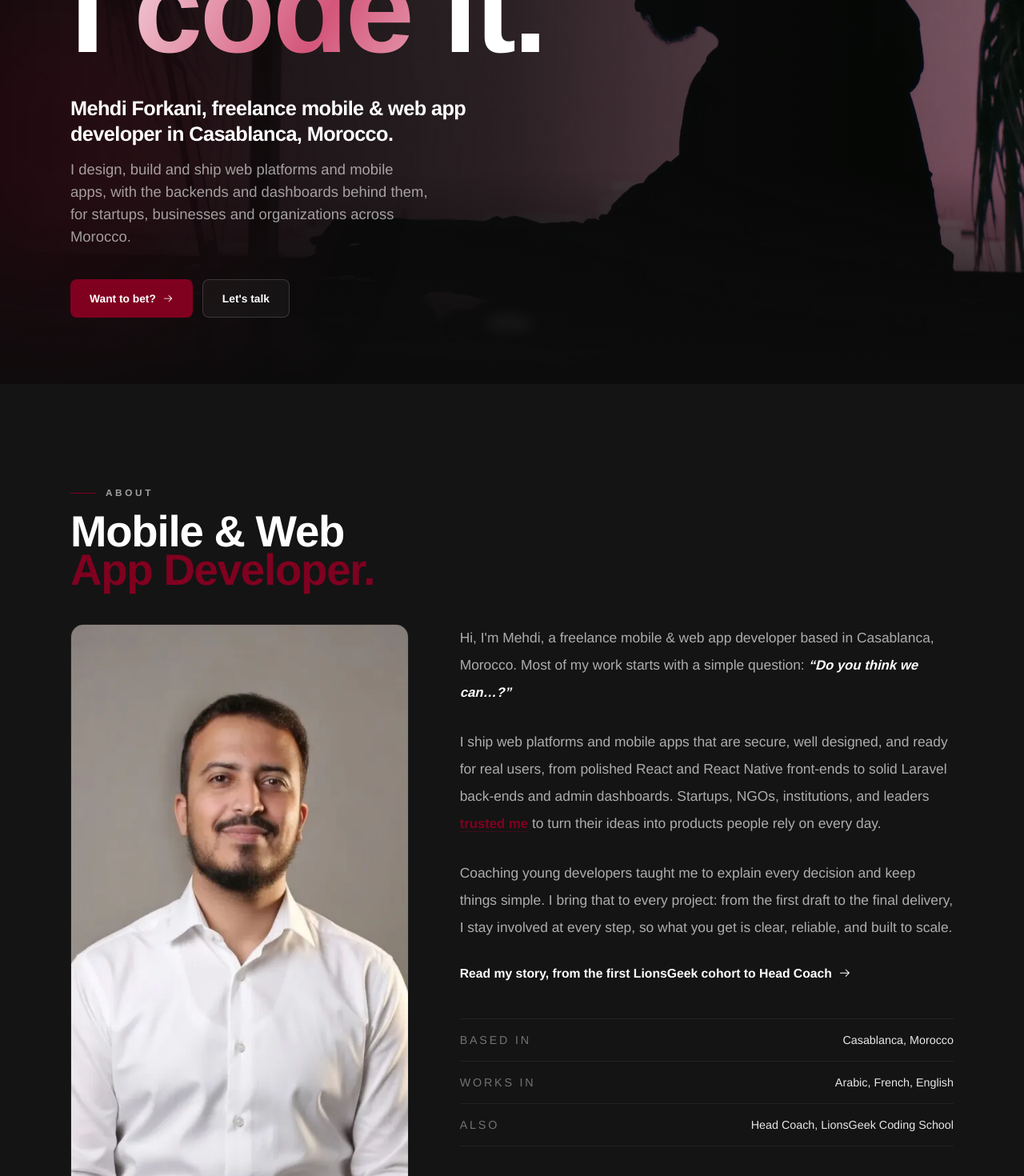
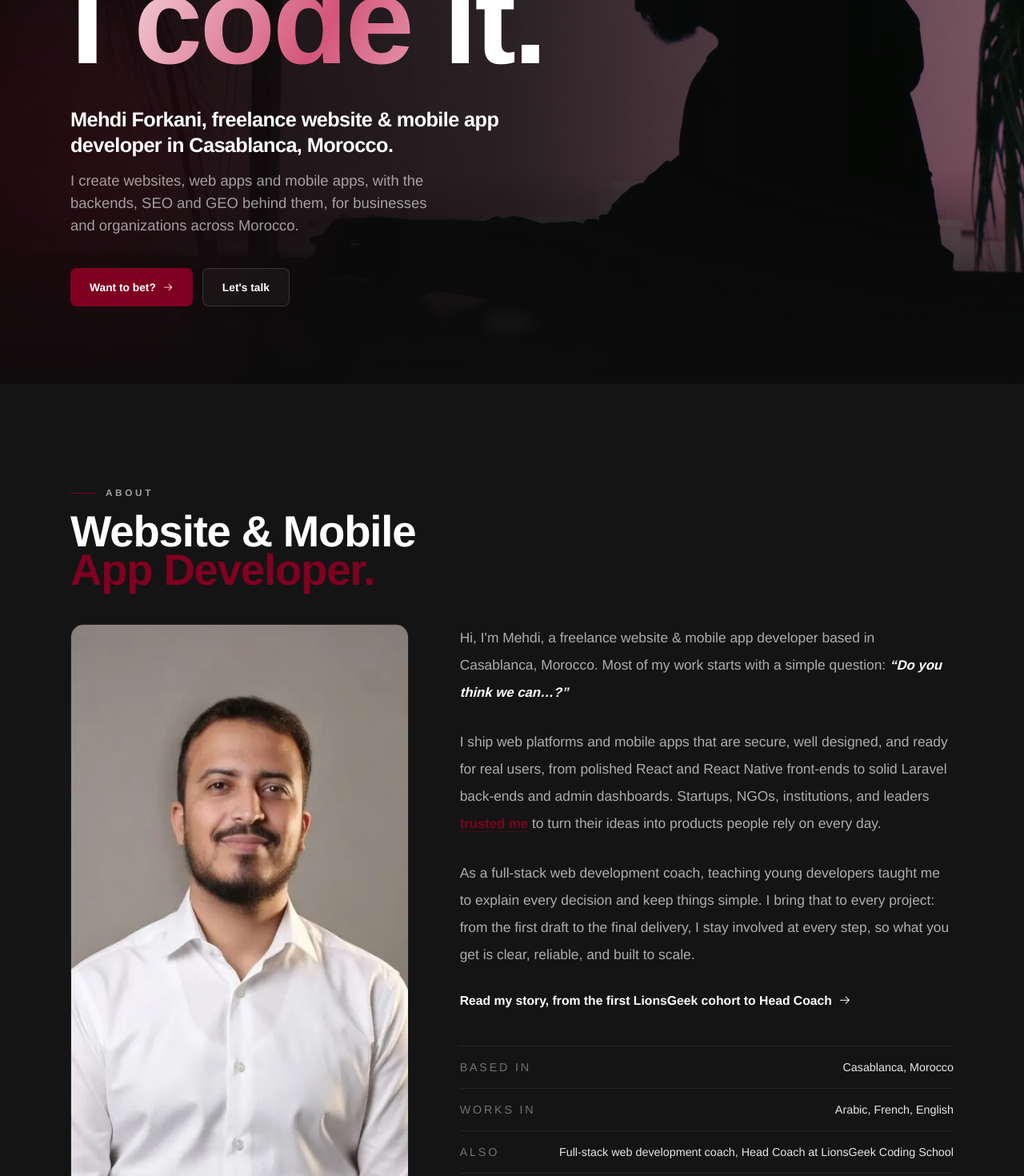
Before and after one commit to forkanimahdi/portfolio, a React (Vite) app: page / in a window 1280 px wide. Shown: the part 320-1790 px from the top of the page at 80% size. Built offline with nearby package versions, Linux system fonts and the light colour scheme; no server answers.

Commit message:
feat: update profile and SEO metadata to reflect enhanced services, improve descriptions, and emphasize full-stack development coaching

```diff
--- a/index.html
+++ b/index.html
@@ -38,7 +38,7 @@
          Replaced at build time by scripts/prerender.js (data lives in src/seo). -->
     <!-- seo:start -->
     <title>Mehdi Forkani | Freelance Mobile &amp; Web App Developer in Casablanca, Morocco</title>
-    <meta name="description" content="Freelance mobile and web app developer in Casablanca, working with clients across Morocco. I build web platforms, mobile apps, backends and dashboards with Laravel, React and React Native." />
+    <meta name="description" content="Freelance developer in Casablanca creating websites, web apps and mobile apps for businesses across Morocco, with SEO and GEO built in. Also a full-stack web development coach." />
     <!-- seo:end -->
     <meta name="author" content="Mehdi Forkani" />
     <meta name="theme-color" content="#0c0c0c" />
--- a/src/data/about.js
+++ b/src/data/about.js
@@ -1,5 +1,5 @@
 export const aboutSeo = {
-  title: "About Mehdi Forkani | Mobile & Web App Developer in Casablanca",
+  title: "About Mehdi Forkani | Website & Mobile App Developer in Casablanca",
   description:
     "How Mehdi Forkani went from the first LionsGeek Coding School cohort to Head Coach and project manager, and how he works with clients as a freelance developer.",
   path: "/about",
@@ -61,7 +61,7 @@ export const faqs = [
   {
     question: "Who is Mehdi Forkani?",
     answer:
-      "Mehdi Forkani is a freelance mobile and web app developer based in Casablanca, Morocco. He builds web platforms, mobile apps, backends and admin dashboards with Laravel, Inertia.js, React and React Native. He learned to code in the first cohort of the LionsGeek Coding School, became its Head Coach, and leads digital projects as project manager at LionsGeek PRO.",
+      "Mehdi Forkani is a freelance website and mobile app developer based in Casablanca, Morocco. He creates websites, web apps, platforms and mobile apps, with their backends and admin dashboards, using Laravel, Inertia.js, React and React Native, and he handles SEO and GEO for his clients. He is also a full-stack web development coach. He learned to code in the first cohort of the LionsGeek Coding School, became its Head Coach, and leads digital projects as project manager at LionsGeek PRO.",
   },
   {
     question: "Are you available for freelance projects?",
@@ -77,6 +77,36 @@ export const faqs = [
     question: "Do you work with clients outside Morocco?",
     answer:
       "Yes, remotely. I'm used to async collaboration, regular demos and clear written updates, and Morocco's time zone overlaps well with Europe and Africa, and partly with the Middle East and the US East Coast.",
+  },
+  {
+    question: "Can you create a website for my business in Casablanca or elsewhere in Morocco?",
+    answer:
+      "Yes. I create websites for businesses, associations and institutions across Morocco: company and institutional sites, portfolios, online stores and multilingual sites in French, Arabic and English. I handle the design, development, hosting and launch, with SEO built in so the site can be found on Google, then maintenance after launch.",
+  },
+  {
+    question: "Can you develop a mobile app for iOS and Android?",
+    answer:
+      "Yes. I develop cross-platform mobile apps with React Native, so one app runs on both iOS and Android, together with the backend and admin dashboard behind it. I also publish the app on the App Store and Google Play. Examples include Casatourat, a heritage app for Casablanca, and the YES Africa summit app.",
+  },
+  {
+    question: "Can you build a custom web app or platform?",
+    answer:
+      "Yes. I build custom web apps and platforms with Laravel, Inertia.js and React: e-learning platforms, online admissions, booking and management systems, award and jury platforms, e-commerce and admin dashboards, with roles and permissions for each type of user.",
+  },
+  {
+    question: "How do I get a website or mobile app made for my business?",
+    answer:
+      "Start by writing down who it's for, what it must do, and your deadline and budget. Then find a developer who has shipped similar projects and can show them. With me, the process is simple: we talk it through on a call, I send a scope, timeline and price, I build in milestones with a demo at each one, then I handle the launch, hosting or store publishing, and maintenance.",
+  },
+  {
+    question: "Do you offer SEO and GEO?",
+    answer:
+      "Yes. SEO helps your site rank on Google: fast pages, clean meta tags, structured data, sitemaps, multilingual SEO and Search Console setup. GEO (Generative Engine Optimization) helps AI assistants such as ChatGPT, Claude, Gemini, Perplexity and Google AI Overviews understand your business and recommend it. This website is an example: it scores 99+ in every Lighthouse category and ships structured data, an llms.txt file and IndexNow.",
+  },
+  {
+    question: "Are you also a web development coach?",
+    answer:
+      "Yes. I'm a full-stack web development coach: Head Coach of the LionsGeek Coding School in Casablanca, where I train each cohort from their first line of code (HTML, CSS, JavaScript) to full-stack platforms with React and Laravel. Teaching every day is also why I explain my technical decisions clearly to clients.",
   },
   {
     question: "What kind of apps do you build?",
@@ -106,7 +136,7 @@ export const faqs = [
   {
     question: "Do you work in French and Arabic?",
     answer:
-      "Yes, I work in Arabic (Darija), French and English. En français : je suis développeur web et mobile freelance au Maroc, basé à Casablanca, et je crée des applications web et mobiles sur mesure pour les entreprises, les startups et les associations, au Maroc et à l'international.",
+      "Yes, I work in Arabic (Darija), French and English. En français : je suis développeur web et mobile freelance au Maroc, basé à Casablanca, et je m'occupe de la création de sites web, du développement d'applications web et mobiles (iOS et Android), du SEO et du GEO pour les entreprises, les startups et les associations, au Maroc et à l'international.",
   },
   {
     question: "How can I hire you?",
--- a/src/data/contact.js
+++ b/src/data/contact.js
@@ -1,5 +1,5 @@
 export const contactSeo = {
-  title: "Contact Mehdi Forkani | Hire a Mobile & Web App Developer",
+  title: "Contact Mehdi Forkani | Hire a Website & Mobile App Developer",
   description:
     "Tell Mehdi Forkani about your web platform or mobile app project. Freelance developer based in Casablanca, Morocco, working in Arabic, French and English.",
   path: "/contact",
--- a/src/data/profile.js
+++ b/src/data/profile.js
@@ -5,14 +5,22 @@ export const WEBSITE_ID = `${SITE_URL}/#website`;
 export const profile = {
   name: "Mehdi Forkani",
   alternateNames: ["Forkani Mehdi", "Mahdi Forkani", "forkanimahdi", "مهدي الفرقاني"],
-  jobTitle: "Freelance Mobile & Web App Developer",
+  jobTitle: "Freelance Website & Mobile App Developer",
   city: "Casablanca",
   region: "Casablanca-Settat",
   country: "Morocco",
   countryCode: "MA",
   email: "forkanimahdi@gmail.com",
   summary:
-    "Mehdi Forkani is a freelance mobile and web app developer based in Casablanca, Morocco, working with clients across Morocco and remotely. He designs, builds and ships web platforms and mobile apps, including the backends and admin dashboards behind them, for startups, businesses, NGOs and institutions.",
+    "Mehdi Forkani is a freelance full-stack developer based in Casablanca, Morocco, working with clients across Morocco and remotely. He creates websites, web apps, platforms and mobile apps for iOS and Android, including the backends and admin dashboards behind them, for businesses, startups, NGOs and institutions. He also handles SEO and GEO (Generative Engine Optimization), so his clients are found on Google and recommended by AI assistants. He is a full-stack web development coach: Head Coach of the LionsGeek Coding School in Casablanca.",
+  services: [
+    { name: "Website creation", description: "Business websites, institutional sites and portfolios, designed, built, hosted and maintained." },
+    { name: "Web app and platform development", description: "Custom web apps, platforms and admin dashboards with Laravel, Inertia.js and React." },
+    { name: "Mobile app development", description: "Cross-platform iOS and Android apps with React Native, published on the App Store and Google Play." },
+    { name: "E-commerce development", description: "Online stores with product, order and inventory management." },
+    { name: "SEO", description: "Technical SEO, Core Web Vitals, structured data, multilingual SEO and Google Search Console setup." },
+    { name: "GEO (Generative Engine Optimization)", description: "Visibility in AI assistants such as ChatGPT, Claude, Gemini, Perplexity and Google AI Overviews." },
+  ],
   languages: [
     { code: "ar", name: "Arabic" },
     { code: "fr", name: "French" },
@@ -31,7 +39,7 @@ export const DEFAULT_SOCIAL_IMAGE = {
   url: `${SITE_URL}/og/mehdi-forkani.jpg`,
   width: 1200,
   height: 630,
-  alt: "Mehdi Forkani, freelance mobile and web app developer in Casablanca, Morocco",
+  alt: "Mehdi Forkani, freelance website and mobile app developer in Casablanca, Morocco",
 };
 
 export const personJsonLd = {
@@ -55,18 +63,44 @@ export const personJsonLd = {
     { "@type": "City", name: profile.city },
     { "@type": "Country", name: profile.country },
   ],
-  hasOccupation: {
-    "@type": "Occupation",
-    name: "Mobile and web app developer",
-    occupationLocation: [
-      { "@type": "City", name: profile.city },
-      { "@type": "Country", name: profile.country },
-    ],
-    skills: profile.stack.filter((tech) => tech !== "Git").join(", "),
+  hasOccupation: [
+    {
+      "@type": "Occupation",
+      name: "Website, web app and mobile app developer",
+      occupationLocation: [
+        { "@type": "City", name: profile.city },
+        { "@type": "Country", name: profile.country },
+      ],
+      skills: [...profile.stack.filter((tech) => tech !== "Git"), "SEO", "GEO"].join(", "),
+    },
+    {
+      "@type": "Occupation",
+      name: "Full-stack web development coach",
+      occupationLocation: { "@type": "City", name: profile.city },
+      description: "Head Coach of the LionsGeek Coding School in Casablanca, training cohorts from their first line of code to full-stack platforms.",
+    },
+  ],
+  makesOffer: {
+    "@type": "OfferCatalog",
+    name: "Freelance development services",
+    itemListElement: profile.services.map((service) => ({
+      "@type": "Offer",
+      itemOffered: {
+        "@type": "Service",
+        name: service.name,
+        description: service.description,
+        areaServed: [
+          { "@type": "City", name: profile.city },
+          { "@type": "Country", name: profile.country },
+        ],
+      },
+    })),
   },
   knowsAbout: [
+    "Website creation",
     "Mobile app development",
     "Web application development",
+    "Full-stack web development coaching",
     "Admin dashboards",
     "Backend development",
     "Search engine optimization",
--- a/src/pages/home/components/about.jsx
+++ b/src/pages/home/components/about.jsx
@@ -16,7 +16,7 @@ const socials = [
 const facts = [
     { label: "Based in", value: "Casablanca, Morocco" },
     { label: "Works in", value: "Arabic, French, English" },
-    { label: "Also", value: "Head Coach, LionsGeek Coding School" },
+    { label: "Also", value: "Full-stack web development coach, Head Coach at LionsGeek Coding School" },
 ];
 
 export const About = () => {
@@ -36,7 +36,7 @@ export const About = () => {
                         variants={fadeIn("up", 0.2)} initial="hidden" whileInView="show" viewport={{ once: true }}
                         className="mt-5 font-display text-4xl font-bold leading-[1.05] tracking-tight text-white lg:text-5xl"
                     >
-                        Mobile &amp; Web
+                        Website &amp; Mobile
                         <br />
                         <span className="text-alpha">App Developer.</span>
                     </motion.h2>
@@ -55,7 +55,7 @@ export const About = () => {
                         className="space-y-6 text-[15px] leading-7 text-white/65 lg:space-y-7 lg:text-[17px] lg:leading-[2.125rem]"
                     >
                         <p>
-                            Hi, I&apos;m Mehdi, a freelance mobile &amp; web app developer based in Casablanca, Morocco. Most of my
+                            Hi, I&apos;m Mehdi, a freelance website &amp; mobile app developer based in Casablanca, Morocco. Most of my
                             work starts with a simple question: <span className="font-semibold italic text-white">&ldquo;Do you think we can…?&rdquo;</span>
                         </p>
                         <p>
@@ -75,7 +75,7 @@ export const About = () => {
                             to turn their ideas into products people rely on every day.
                         </p>
                         <p>
-                            Coaching young developers taught me to explain every decision and keep things simple. I bring that to
+                            As a full-stack web development coach, teaching young developers taught me to explain every decision and keep things simple. I bring that to
                             every project: from the first draft to the final delivery, I stay involved at every step, so what you
                             get is clear, reliable, and built to scale.
                         </p>
--- a/src/pages/home/components/hero.jsx
+++ b/src/pages/home/components/hero.jsx
@@ -57,10 +57,10 @@ export const Hero = () => {
 
                 <div className={`${rise} [animation-delay:700ms] mt-8 max-w-xl`}>
                     <h1 className="font-display text-lg font-semibold leading-snug tracking-tight text-white lg:text-2xl">
-                        Mehdi Forkani, freelance mobile &amp; web app developer in Casablanca, Morocco.
+                        Mehdi Forkani, freelance website &amp; mobile app developer in Casablanca, Morocco.
                     </h1>
                     <p className="mt-3 max-w-md text-base leading-relaxed text-white/60 lg:text-lg">
-                        I design, build and ship web platforms and mobile apps, with the backends and dashboards behind them, for startups, businesses and organizations across Morocco.
+                        I create websites, web apps and mobile apps, with the backends, SEO and GEO behind them, for businesses and organizations across Morocco.
                     </p>
                 </div>
 
--- a/src/pages/home/components/services.jsx
+++ b/src/pages/home/components/services.jsx
@@ -14,9 +14,9 @@ const services = [
     },
     {
         icon: <GoBrowser />,
-        title: "Web platforms",
+        title: "Websites & web apps",
         stack: "Laravel · Inertia.js · React",
-        text: "Platforms for organizations: e-learning, online admissions, award programs and bilingual NGO sites.",
+        text: "Websites, custom web apps and platforms for organizations: e-learning, online admissions, award programs and bilingual NGO sites.",
         examples: ["yes-learning", "ecoles-belges-maroc", "israr", "tilila"],
     },
     {
--- a/src/seo/pages.js
+++ b/src/seo/pages.js
@@ -32,9 +32,9 @@ const withPage = (seo, type, extra, nodes = []) => ({ ...seo, jsonLd: [webPage(t
 
 export const homeSeo = withPage(
   {
-    title: "Mehdi Forkani | Freelance Mobile & Web App Developer in Casablanca, Morocco",
+    title: "Mehdi Forkani | Website & Mobile App Developer in Casablanca, Morocco",
     description:
-      "Freelance mobile and web app developer in Casablanca, working with clients across Morocco. I build web platforms, mobile apps, backends and dashboards with Laravel, React and React Native.",
+      "Freelance developer in Casablanca creating websites, web apps and mobile apps for businesses across Morocco, with SEO and GEO built in. Also a full-stack web development coach.",
     path: "/",
   },
   "ProfilePage",
@@ -67,7 +67,7 @@ export const contactSeo = withPage(
 );
 
 const projectsBase = {
-  title: "Projects | Mehdi Forkani, Mobile & Web App Developer",
+  title: "Projects | Mehdi Forkani, Website & Mobile App Developer",
   description:
     "Web platforms, mobile apps and admin dashboards by Mehdi Forkani, built with Laravel, Inertia.js, React and React Native for NGOs, institutions and companies.",
   path: "/projects",
```
Also changed, not shown: scripts/prerender.js (+23 -9 lines).
